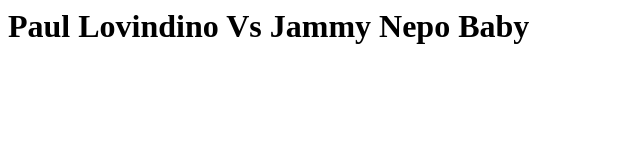
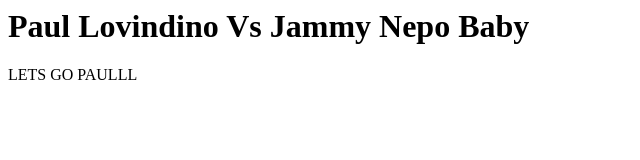
Before and after one commit to Pasig-Catholic-College-BSIT/demo-repository, a website: page index.html in a window 1280 px wide. Shown: the whole page, without its empty margins (0-640 px from the left). Drawn offline with Linux system fonts and the light colour scheme.

Commit message:
Update index.html

```diff
--- a/index.html
+++ b/index.html
@@ -1 +1,2 @@
 <h1>Paul Lovindino Vs Jammy Nepo Baby</h1>
+<p> LETS GO PAULLL</p>
```
